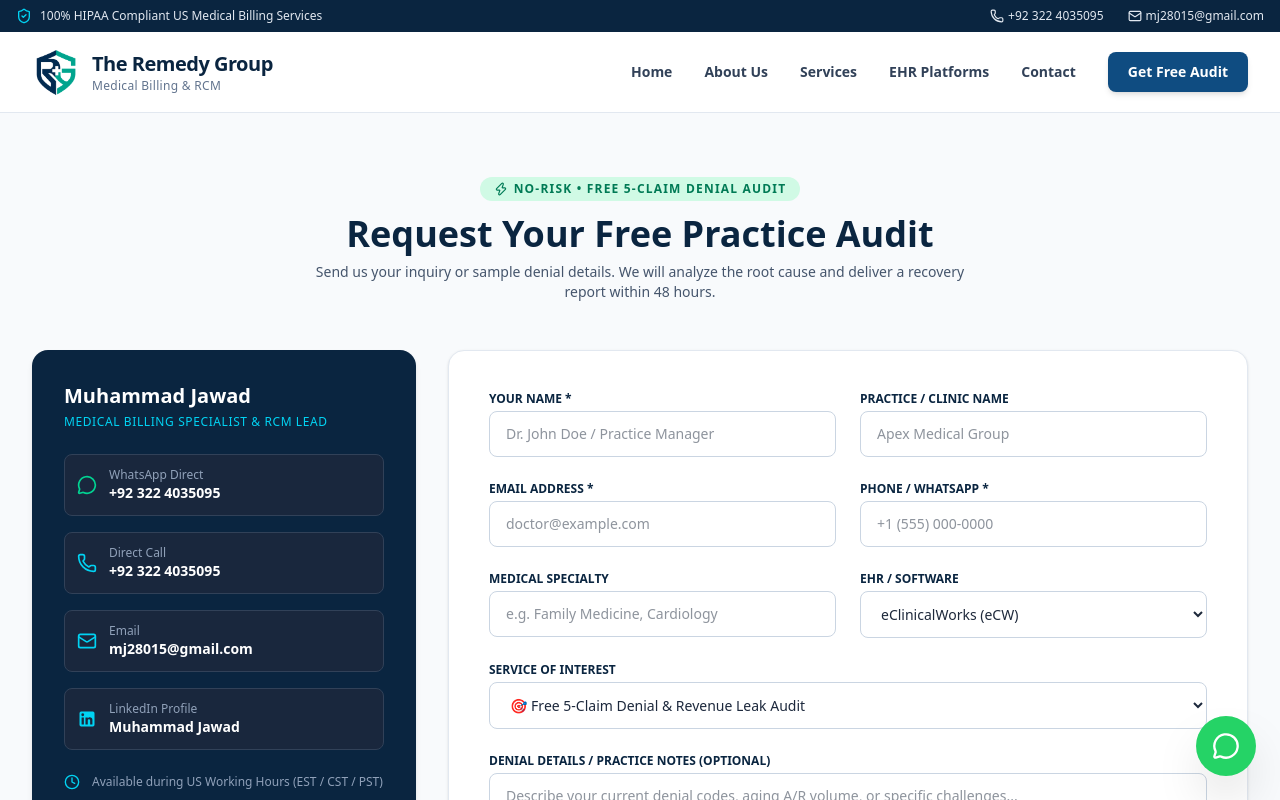
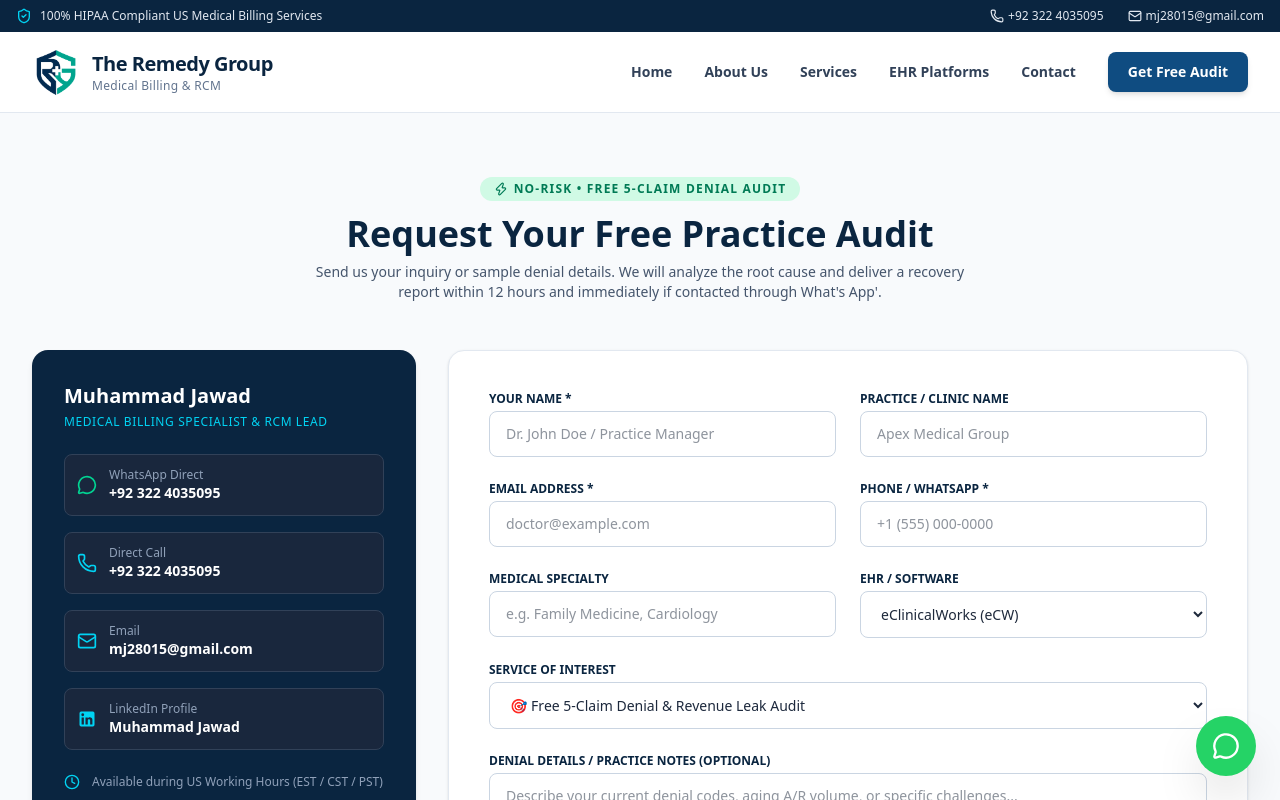
Before and after one commit to jawadchodhri/the-remedy-group, a Next.js app: page /contact in a window 1280 px wide. Shown: the top 800 px of the page. Built offline with nearby package versions, Linux system fonts and the light colour scheme.

Commit message:
Update page.jsx

```diff
--- a/app/contact/page.jsx
+++ b/app/contact/page.jsx
@@ -53,7 +53,7 @@ export default function ContactPage() {
           </span>
           <h1 className="text-4xl font-extrabold text-[#0A2540] mt-3">Request Your Free Practice Audit</h1>
           <p className="text-slate-600 mt-2 text-sm">
-            Send us your inquiry or sample denial details. We will analyze the root cause and deliver a recovery report within 48 hours.
+            Send us your inquiry or sample denial details. We will analyze the root cause and deliver a recovery report within 12 hours and immediately if contacted through What's App'.
           </p>
         </div>
 
```
